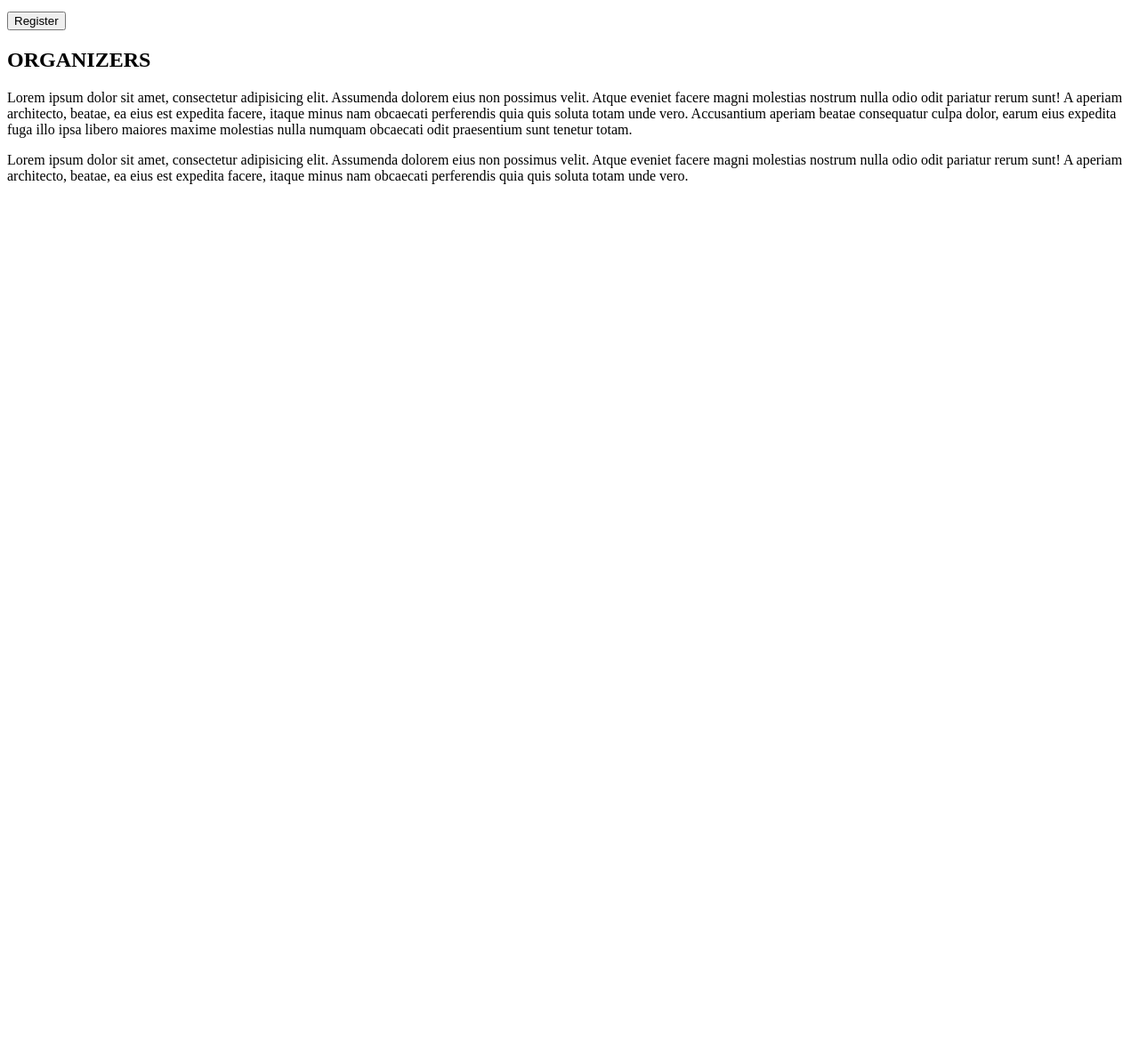
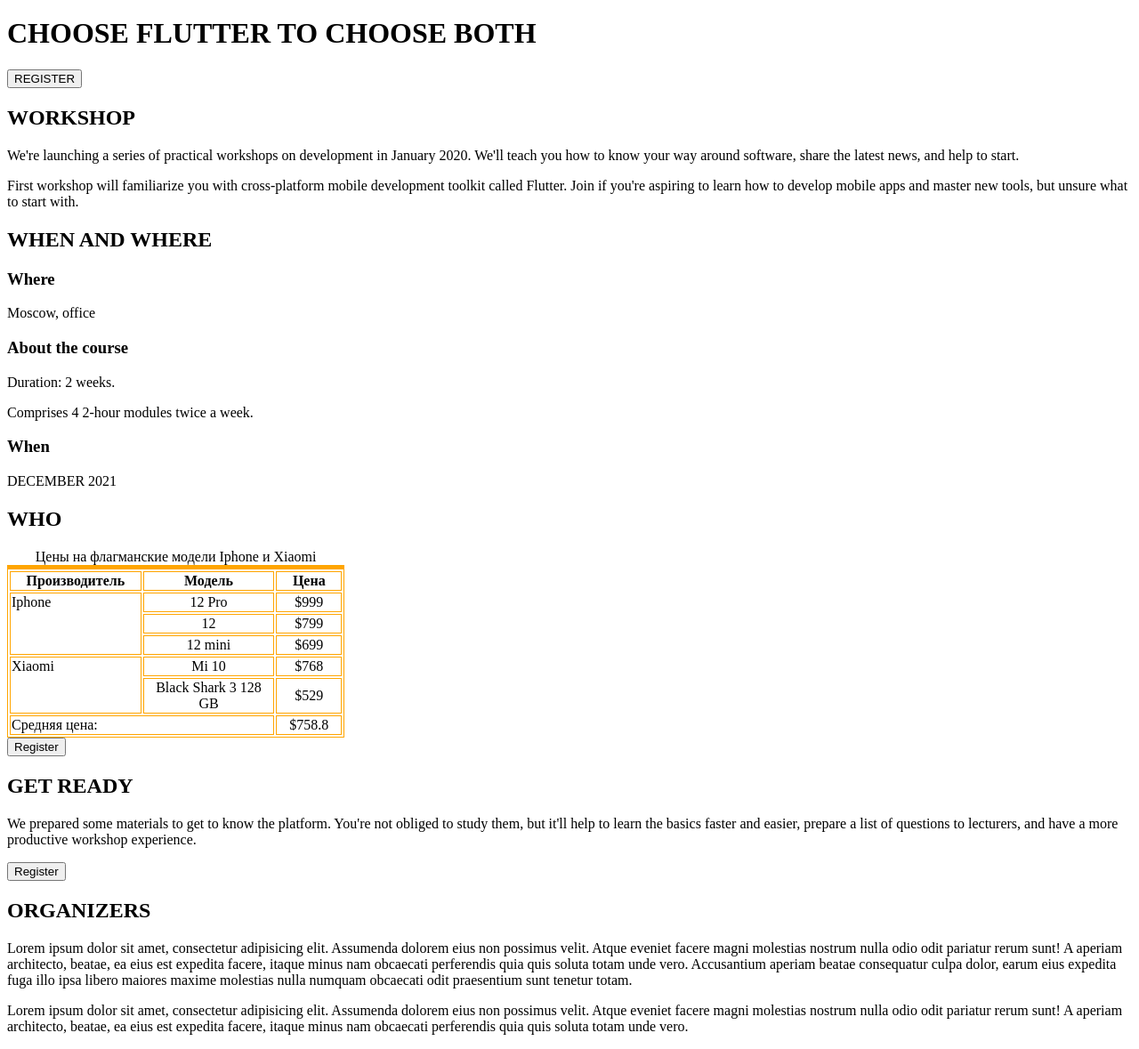
Before and after one commit to Vadim-Likhachev/HTML, a plain HTML site: page index.html in a window 1280 px wide. Shown: the part 746-1925 px from the top of the page at 89% size. Before the commit the page ends 969 px from the top, so only its background shows below. Drawn offline with Linux system fonts and the light colour scheme.

Commit message:
Homework-2

```diff
--- a/index.html
+++ b/index.html
@@ -4,10 +4,42 @@
     <meta charset="UTF-8">
     <meta http-equiv="X-UA-Compatible" content="IE=edge">
     <meta name="viewport" content="width=device-width, initial-scale=1.0">
-    <title>ВВедение в HTML5</title>
+    <title>Homework 2</title>
 </head>
 <body>
+    <style>
+       table {
+           border: 1px solid orange;
+           border-top: 5px solid orange;
+       }
+       table thead th {
+           border: 1px solid orange;
+       }
+       table tbody tr td {
+           border: 1px solid orange;
+       }
+       table tfoot tr td {
+            border: 1px solid orange;
+       }
+    </style>
     <div>
+        <table width="100%">
+            <tr>
+                <td>
+                    <img
+                    src="./assets/logo-black.png"
+                    srcset="./assets/logo-black@2x.png 2x, ./assets/logo-black@2x.png 4x"
+                    alt="Логотип"
+                    >
+                </td>
+                <td align="right">DECEMBER 2021</td>
+                </tr>
+        </table>
+        <img
+        src="./assets/human.png"
+        srcset="./assets/human@2x.png 2x, ./assets/human@4x.png 4x"
+        alt="Человек развел руки"
+        >
         <h1>CHOOSE FLUTTER TO CHOOSE BOTH</h1>
         <button>REGISTER</button>
     </div>
@@ -40,6 +72,46 @@
     </div>
     <div>
         <h2>WHO</h2>
+        <table width="30%">
+            <caption>Цены на флагманские модели Iphone и Xiaomi</caption>
+                <thead>
+                    <th width="40%">Производитель</th>
+                    <th width="40%">Модель</th>
+                    <th>Цена</th>
+                </thead>
+                <tbody align="center">
+                <tr>
+                    <td rowspan="3" align="left" valign="top">Iphone</td>
+                    <td>12 Pro</td>
+                    <td>$999</td>
+                </tr>
+                <tr>
+                    <td>12</td>
+                    <td>$799</td>
+                </tr>
+                <tr>
+                    <td>12 mini</td>
+                    <td>$699</td>
+                </tr>
+            </tbody>
+            <tbody align="center">
+                <tr>
+                    <td rowspan="2" align="left" valign="top">Xiaomi</td>
+                    <td>Mi 10</td>
+                    <td>$768</td>
+                </tr>
+                <tr>
+                    <td>Black Shark 3 128 GB</td>
+                    <td>$529</td>
+                </tr>
+            </tbody>
+            <tfoot>
+                <tr>
+                    <td colspan="2">Средняя цена:</td>
+                    <td align="center">$758.8</td>
+                </tr>
+            </tfoot>
+        </table>
         <button>Register</button>
     </div>
     <div>
```
Also changed, not shown: assets/human.png (added), assets/logo-black.png (added), assets/logo-black@2x.png (added), assets/logo-black@4x.png (added), 2 other files.
